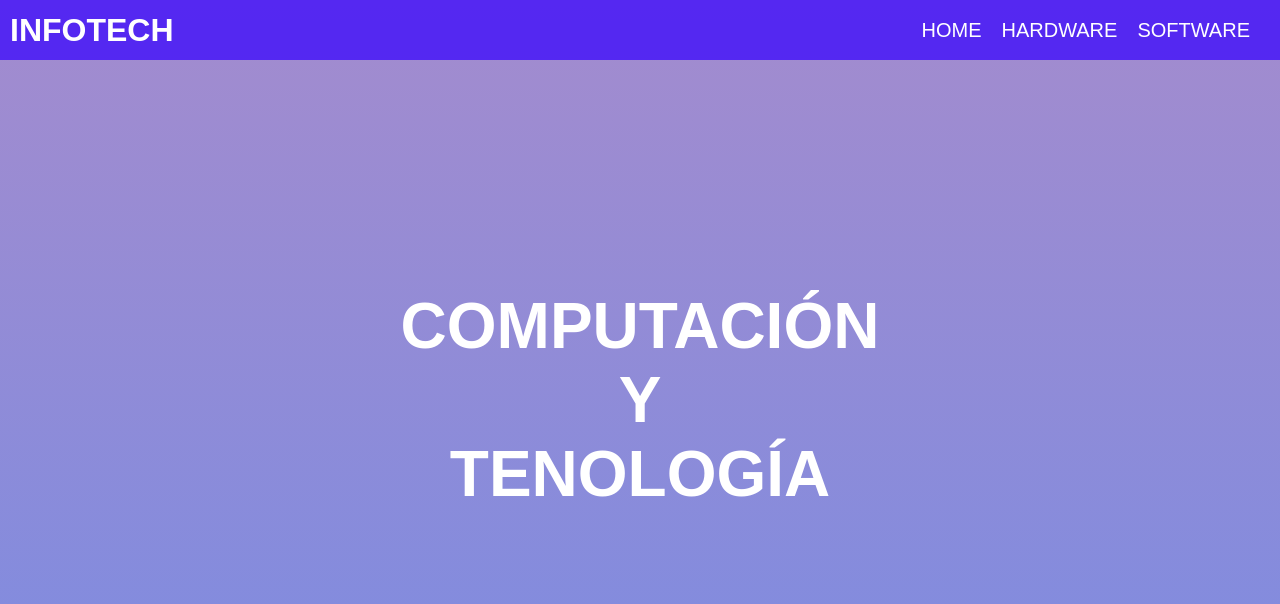
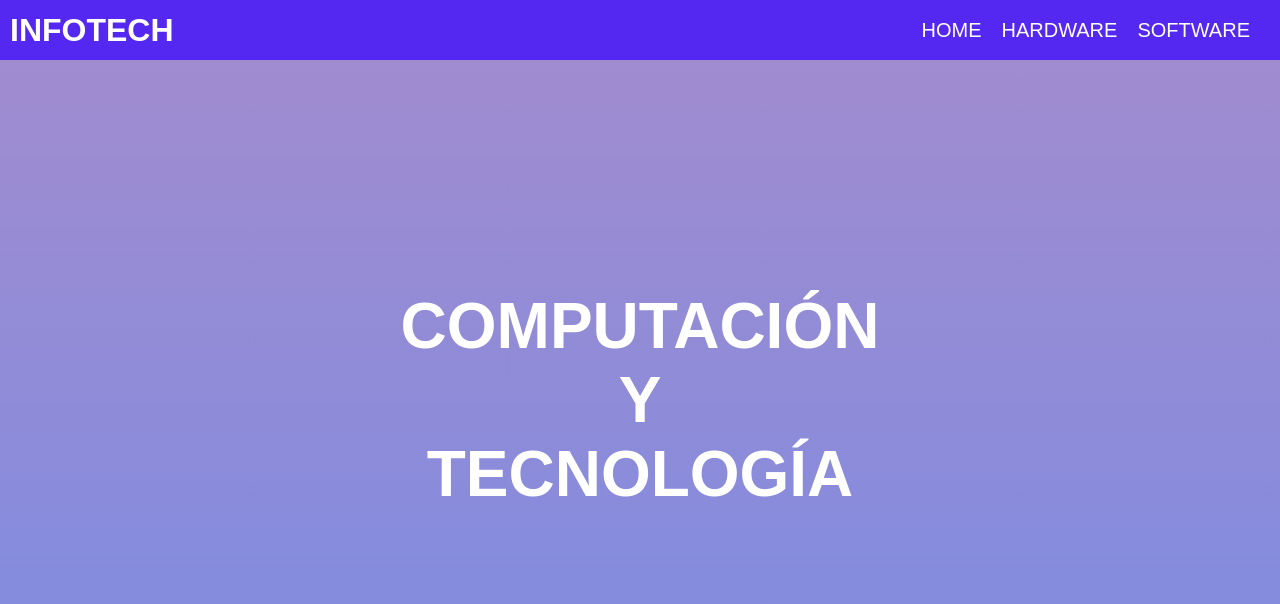
Before and after one commit to OMARCITO23/Tecnologia, a plain HTML site: page index.html in a window 1280 px wide. Drawn offline with Linux system fonts and the light colour scheme.

Commit message:
Update index.html

```diff
--- a/index.html
+++ b/index.html
@@ -37,7 +37,7 @@
 		</header>
 
 		<div class="background" id="home">
-			<h1>COMPUTACIÓN<br>Y<br>TENOLOGÍA</h1>
+			<h1>COMPUTACIÓN<br>Y<br>TECNOLOGÍA</h1>
 		</div>
 
   	</div>
```
